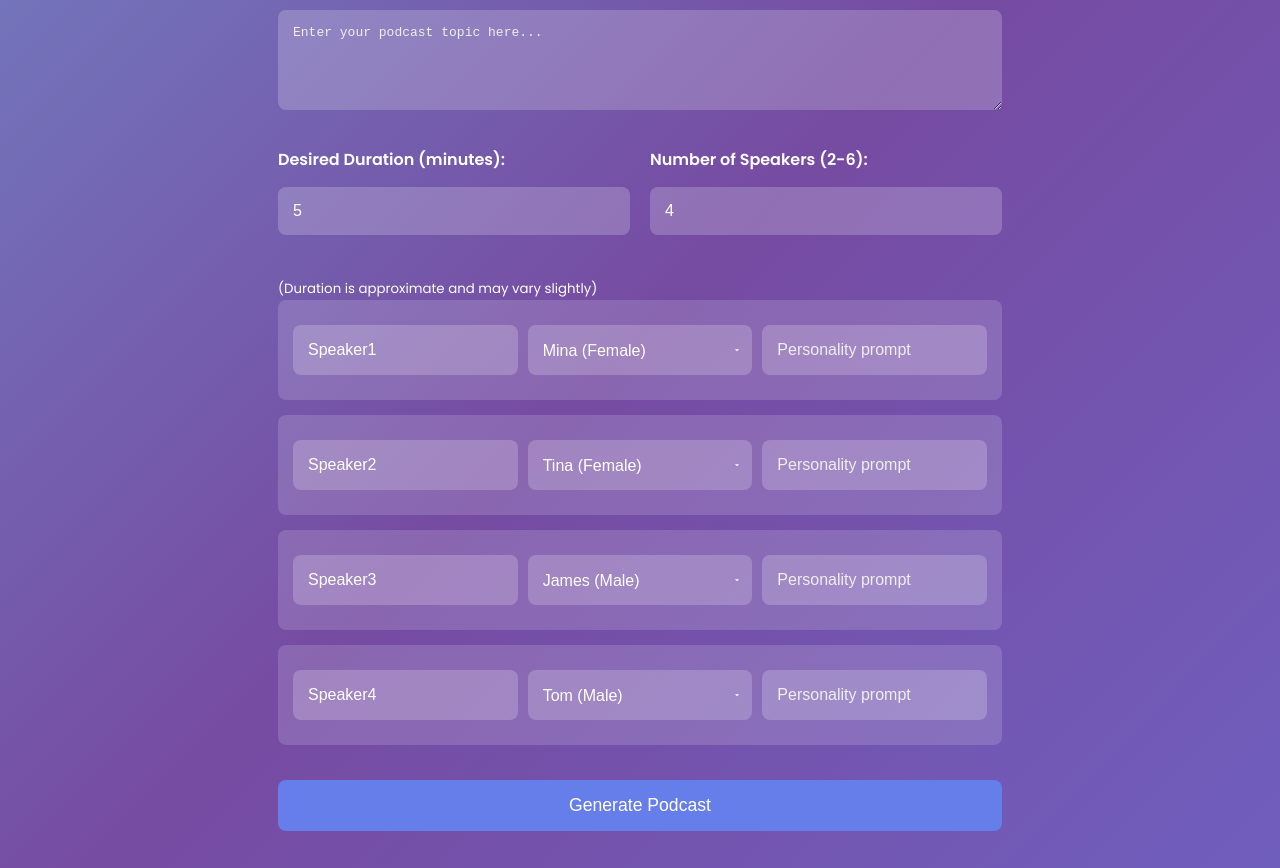
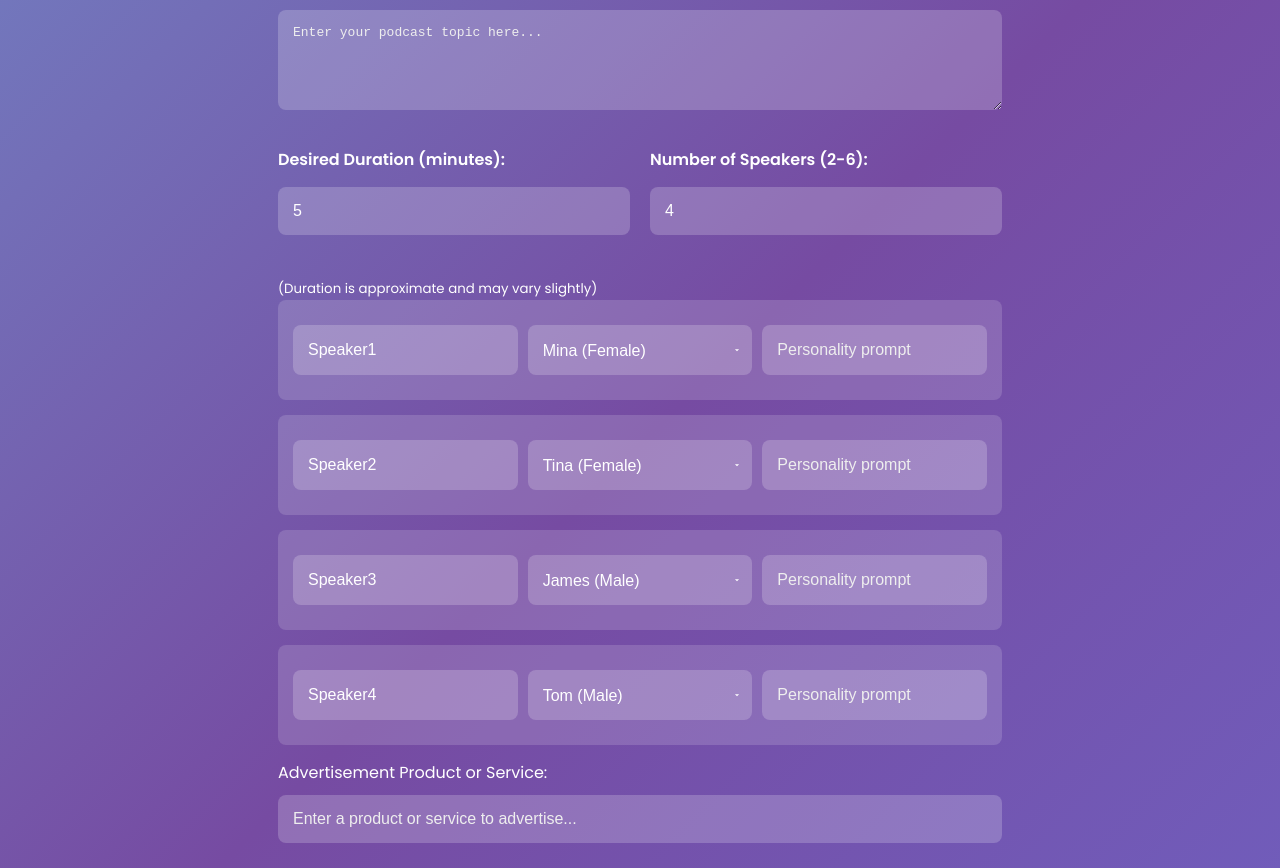
Before and after one commit to KingAmada/podcast, a website: page public/index.html in a window 1280 px wide. Shown: the part 80-948 px from the top of the page. Drawn offline with Linux system fonts and the light colour scheme.

Commit message:
Update index.html

```diff
--- a/public/index.html
+++ b/public/index.html
@@ -33,6 +33,12 @@
             </div>
         </div>
 
+        <!-- Advertisement Section -->
+        <div class="ad-section">
+            <label for="ad-input">Advertisement Product or Service:</label>
+            <input type="text" id="ad-input" placeholder="Enter a product or service to advertise...">
+        </div>
+
         <button id="generate-btn">Generate Podcast</button>
         <div id="progress">
             <!-- Progress messages will appear here -->
```
